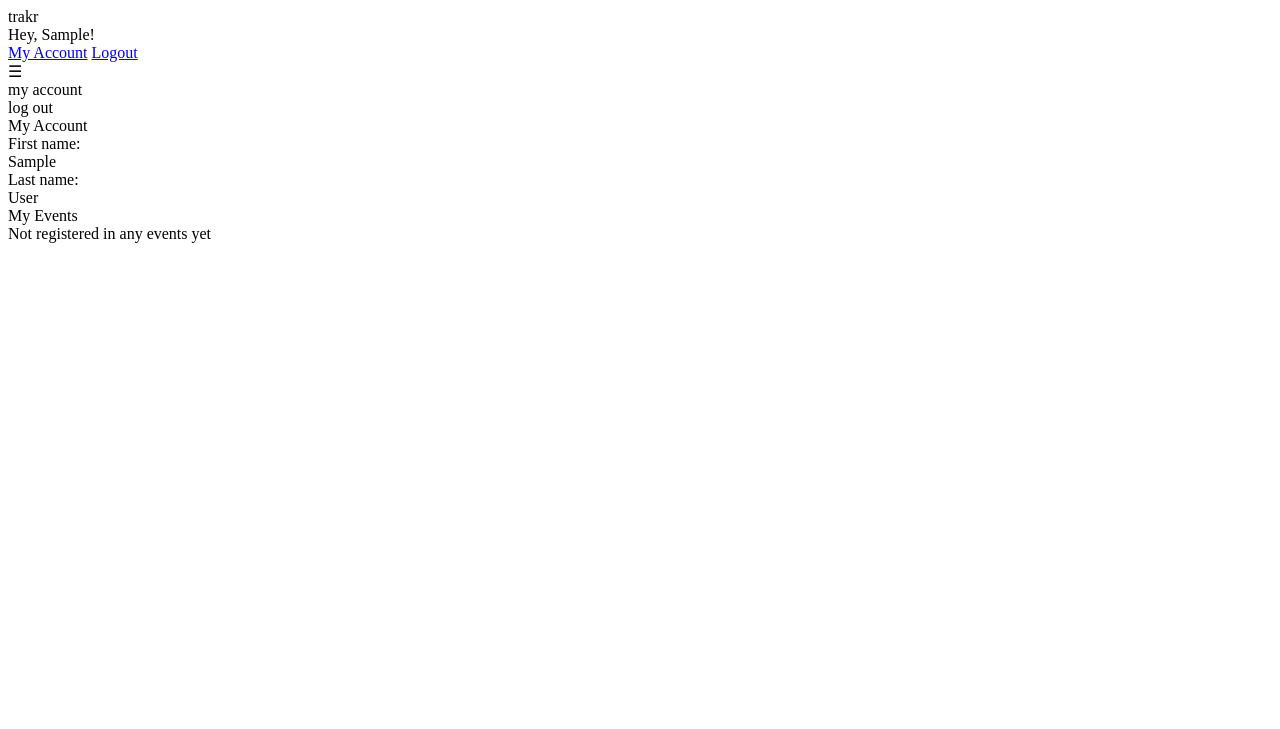
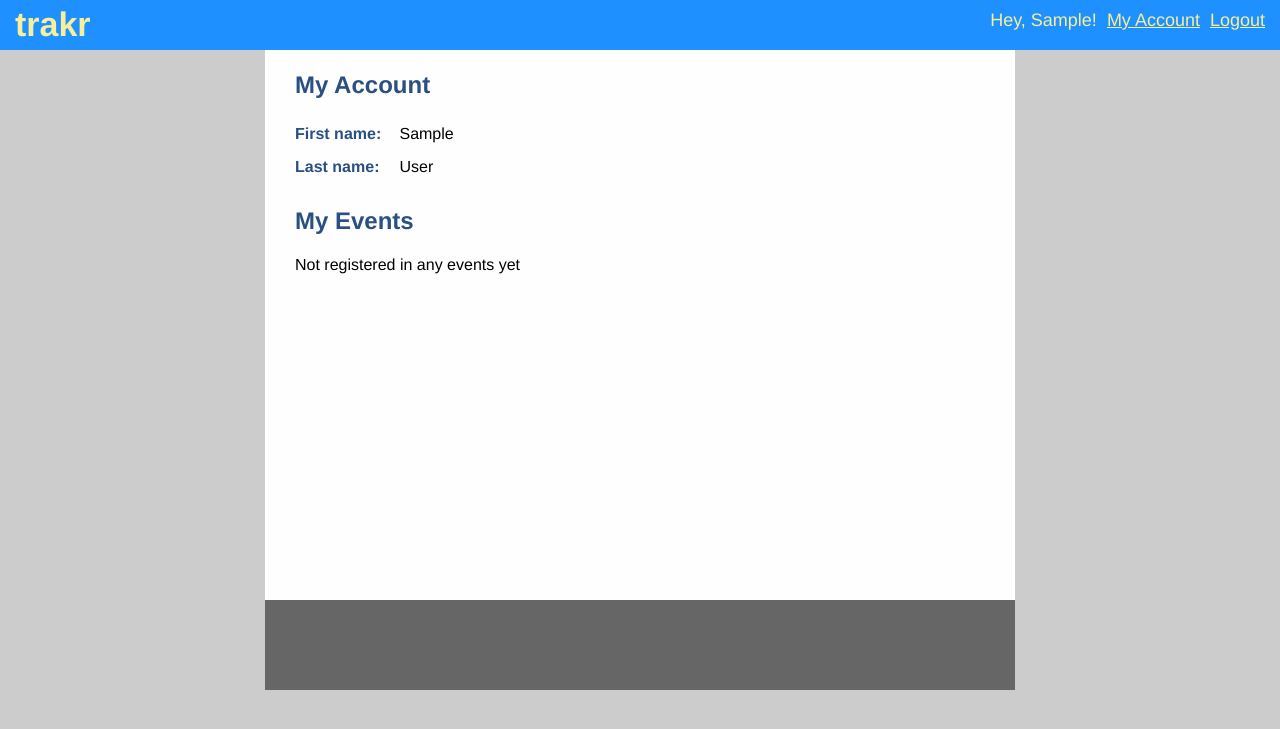
Before and after one commit to paulkore/moneytracker, a Django app: page /account/ in a window 1280 px wide. Shown: the top 729 px of the page. Run offline with Django 3.2, Linux system fonts and the light colour scheme; the visitor is signed in with stand-in values (Sample User, id 1); data that the repository does not hold is empty; parts of the project's set-up code (start-up, migrations or seed data) failed here and were passed over; some libraries are stand-ins or nearby versions.

Commit message:
Belongs to last commit

```diff
--- a/moneytracker/templates/base.html
+++ b/moneytracker/templates/base.html
@@ -4,11 +4,11 @@
 <head>
     <meta name="viewport" content="width=device-width, initial-scale=1, minimum-scale=1, maximum-scale=1">
 
-    <link rel="stylesheet" href="{% static 'style.css' %}" />
-    <link rel="stylesheet" media="(max-width: 750px)" href="{% static 'style-narrow.css' %}">
-    <link rel="stylesheet" media="(min-width: 751px)" href="{% static 'style-wide.css' %}">
+    <link rel="stylesheet" href="{% static 'css/style.css' %}" />
+    <link rel="stylesheet" media="(max-width: 750px)" href="{% static 'css/style-narrow.css' %}">
+    <link rel="stylesheet" media="(min-width: 751px)" href="{% static 'css/style-wide.css' %}">
 
-    <link rel="stylesheet" type="text/css" href="{% static 'colors.css' %}" />
+    <link rel="stylesheet" type="text/css" href="{% static 'css/colors.css' %}" />
 
     <link rel="shortcut icon" href="{% static 'images/favicon.ico' %}" />
 
```
